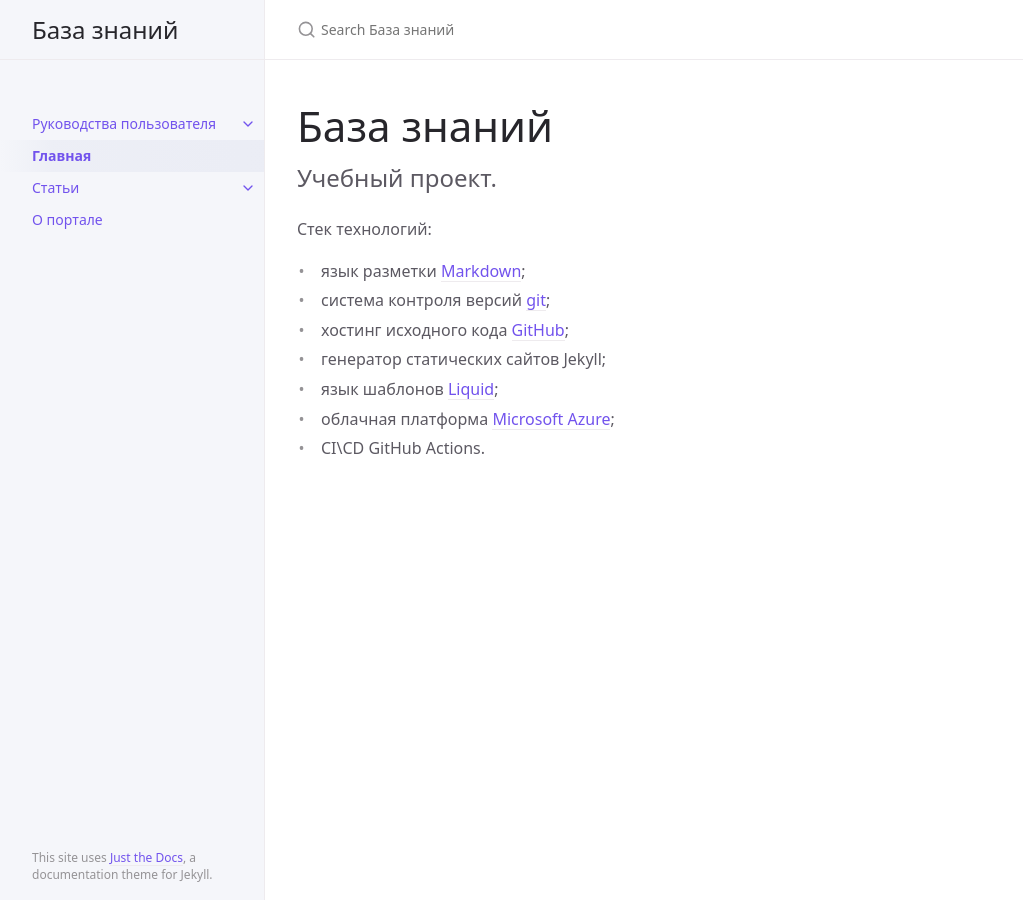
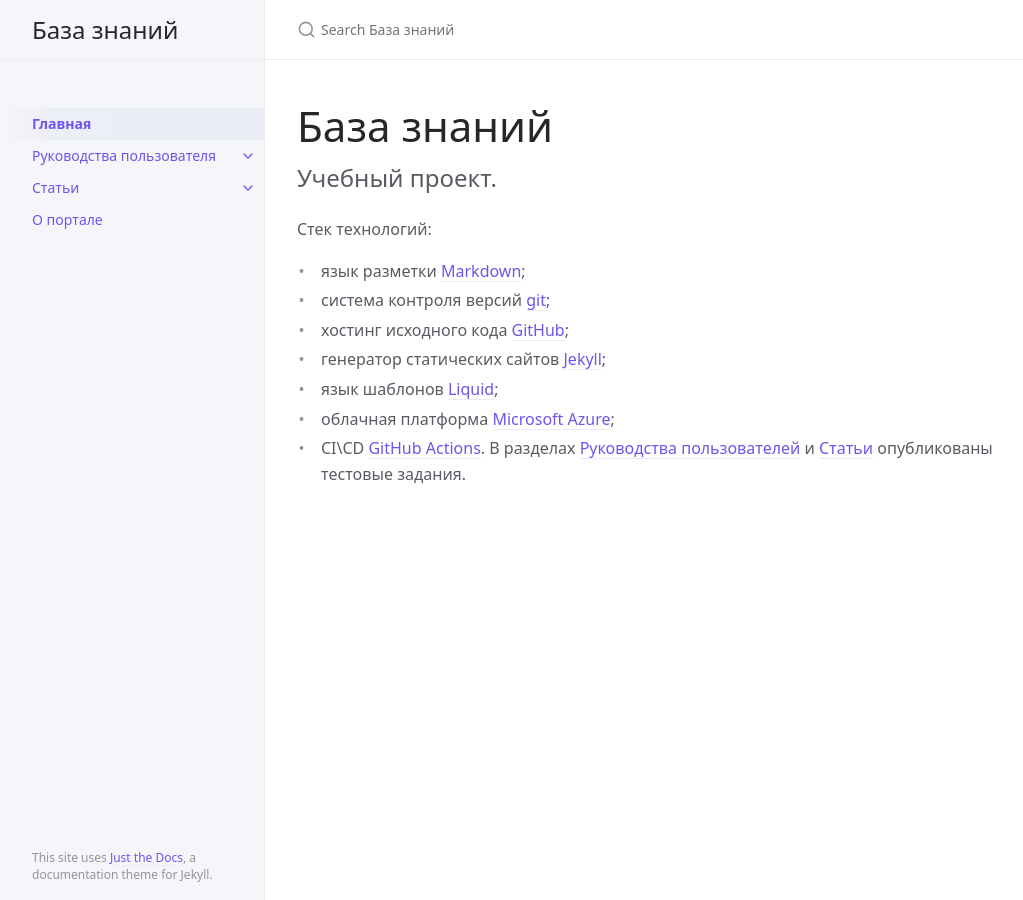
Before and after one commit to sergey-pixel/jekyll-azure-static, a Jekyll site: the page built from index.markdown, in a window 1280 px wide. Shown: the whole page, without its empty margins (107-1130 px from the left). Built offline with Jekyll 4.4.1, drawn with Linux system fonts in a browser that asks for light colours.

Commit message:
change Topic Sublime User-manual index

```diff
--- a/index.markdown
+++ b/index.markdown
@@ -12,7 +12,8 @@ permalink: /
  - язык разметки [Markdown](https://daringfireball.net/projects/markdown);
  - система контроля версий [git](https://git-scm.com);
  - хостинг исходного кода [GitHub](https://github.com);
- - генератор статических сайтов Jekyll;
+ - генератор статических сайтов [Jekyll](https://jekyllrb);
  - язык шаблонов [Liquid](https://shopify.github.io/liquid/);
  - облачная платформа [Microsoft Azure](https://azure.microsoft.com);
- - CI\CD GitHub Actions.
+ - CI\CD [GitHub Actions](https://github.com/features/actions).
+В разделах [Руководства пользователей](https://gigit-dev.net/User-manual) и [Статьи](https://digit-dev.net/Topic) опубликованы тестовые задания.
```
Also changed, not shown: docs/Topic/Topic.md (+1 -1 lines), docs/User-manual/SublimeText-Ubuntu.md (+1 -1 lines), docs/User-manual/User-manual.md (+1 -1 lines).
